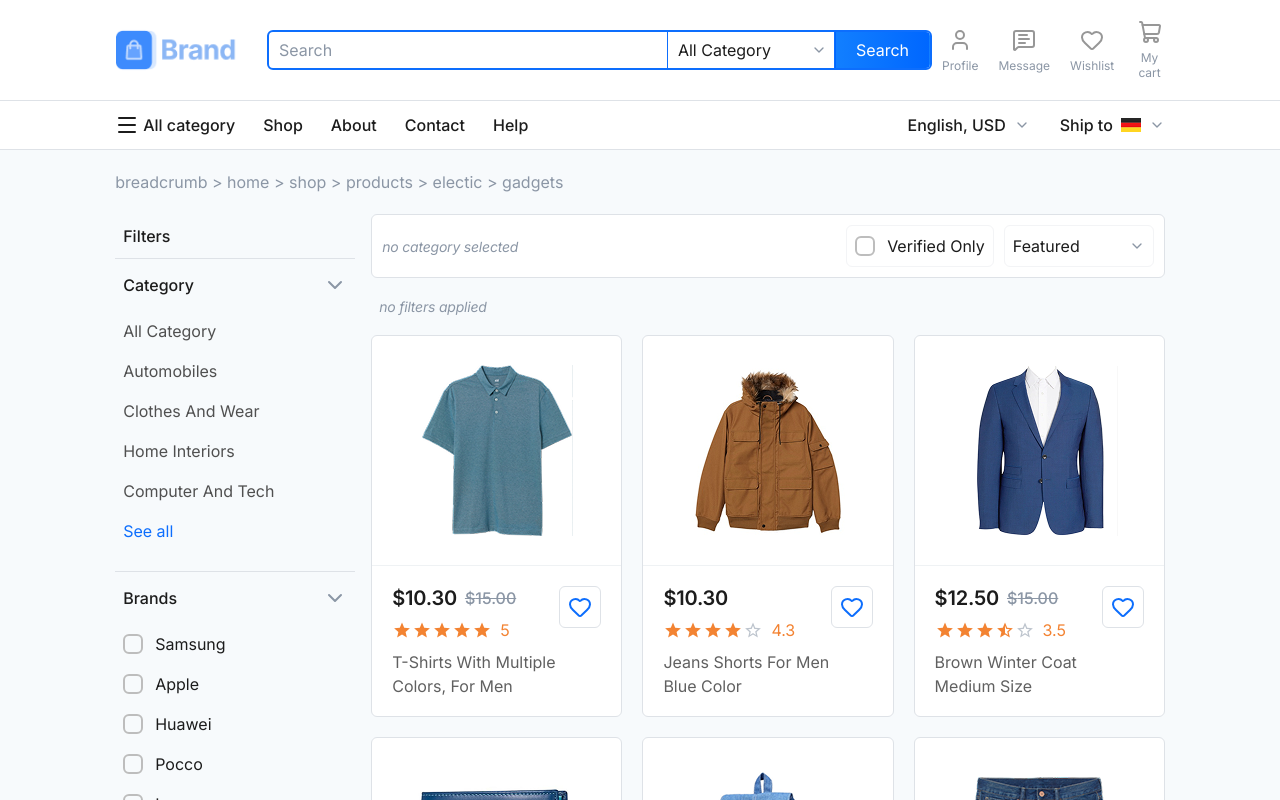
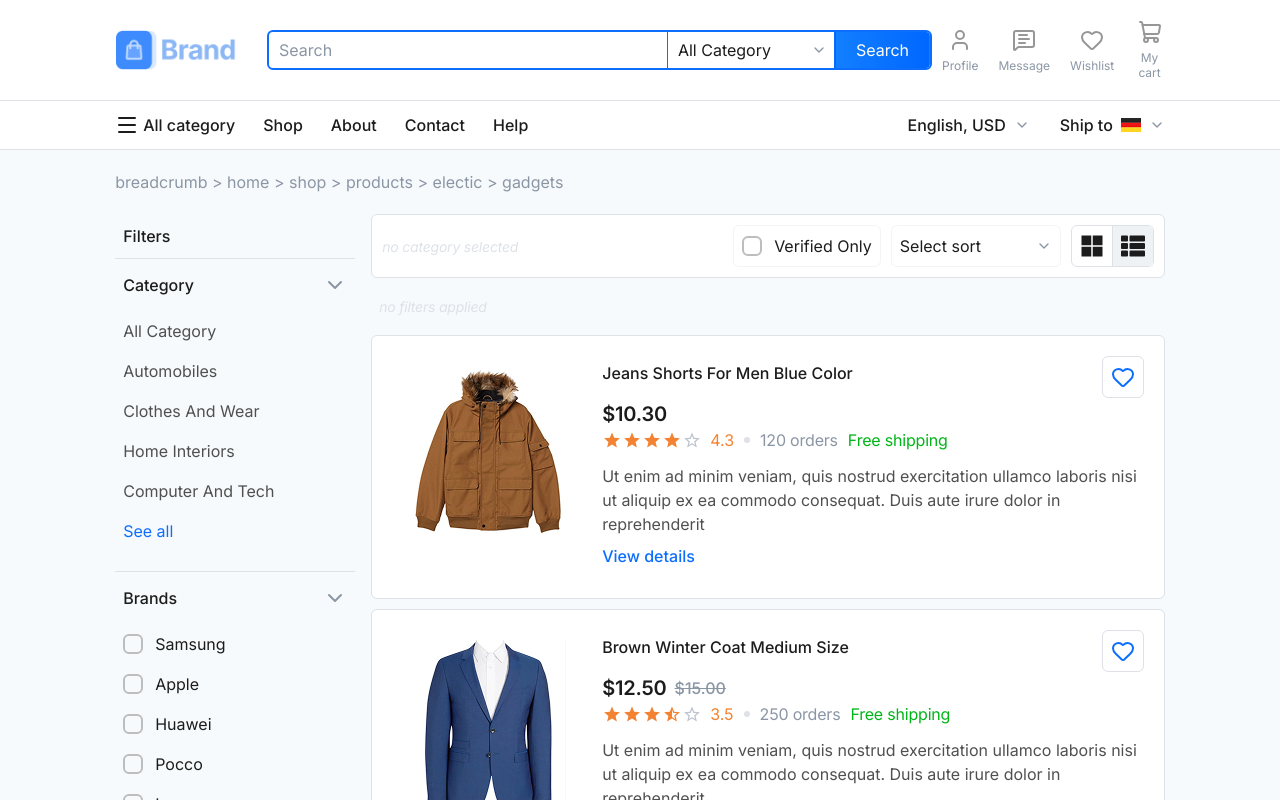
Before and after one commit to aliiashraf777/1rts-brand-ecom-app, a React (Vite) app: page /shop in a window 1280 px wide. Shown: the top 800 px of the page. Built offline with nearby package versions, Linux system fonts and the light colour scheme.

Commit message:
feat(shop): add products list view - grid view toggler

```diff
--- a/src/components/common/DropdownSelectors.tsx
+++ b/src/components/common/DropdownSelectors.tsx
@@ -46,7 +46,7 @@ export const CurrencySelector = () => {
                             key={`${item.currency}-${idx}`}
                             onClick={() => {
                                 currencySet(item)
-                                currencyClose
+                                currencyClose()
                             }}
                             className="w-fullx px-4 py-2 hover:bg-primary-light/50 cursor-pointer border-b border-gray-200 text-left"
                         >
@@ -106,7 +106,7 @@ export const FlagsSelector = ({ direction = 'bottom' }: flagsDirectionTy) => {
                         key={idx}
                         onClick={() => {
                             flagSet(item)
-                            flagClose
+                            flagClose()
                         }}
                         className="flex items-center gap-2 w-full px-4 py-2 hover:bg-primary-light/50 cursor-pointer border-b border-gray-200 text-left"
                     >
@@ -131,7 +131,6 @@ export const TopSortSelector = () => {
         isSortOpen,
         selectedSort,
         sortToggle,
-        sortOpen,
         sortClose,
         sortSelect
     } = useSortContext();
@@ -141,7 +140,7 @@ export const TopSortSelector = () => {
             <button
                 type="button"
                 onClick={sortToggle}
-                className="min-w-[150px] shirnk-0 flex items-center justify-between relative txt-base py-2.5 px-2 cursor-pointer border border-gray-100 rounded-card transition-all duration-300 ease-out hover:bg-gray-100"
+                className="min-w-[170px] shirnk-0 flex items-center justify-between relative txt-base py-2.5 px-2 cursor-pointer border border-gray-100 rounded-card transition-all duration-300 ease-out hover:bg-gray-100"
             >
                 <span>
                     {selectedSort.label}
@@ -165,7 +164,7 @@ export const TopSortSelector = () => {
                             sortSelect(item)
                             sortClose()
                         }}
-                        className={`px-4 py-2 border-r last:border-r-0 border-gray-200 hover:bg-primary-light/50 text-left`}
+                        className={`px-4 py-2 border-b last:border-b-0 border-gray-200 hover:bg-primary-light/50 text-left`}
                     >
                         {item.label}
                     </button>
--- a/src/components/shop/AppliedFiltersChips.tsx
+++ b/src/components/shop/AppliedFiltersChips.tsx
@@ -15,7 +15,7 @@ const AppliedFiltersChips = ({ appliedFiltersChipsH, productFilters, clearAllFil
         <div className="w-full h-max mb-section flex min-w-0 flex-wrap items-center gap-2">
             {appliedFiltersChipsH.length === 0
                 ?
-                (<p className="txt-small text-gray-500 italic px-2">
+                (<p className="txt-small text-gray-300 italic px-2">
                     no filters applied
                 </p>)
                 :
--- a/src/components/shop/TopFiltersBar.tsx
+++ b/src/components/shop/TopFiltersBar.tsx
@@ -3,6 +3,9 @@ import { filterVerifiedData } from "@/data/shopFiltersData";
 import type { ProductFiltersTy } from "@/pages/shop/Shop";
 import CheckboxBtn from "./CheckboxBtn";
 import { TopSortSelector } from "../common/DropdownSelectors";
+import { IoGridSharp } from "react-icons/io5";
+import { FaThList } from "react-icons/fa";
+import { useProductViewContext } from "@/context/ProductViewContext";
 
 type Props = {
     productFilters: ProductFiltersTy,
@@ -11,6 +14,8 @@ type Props = {
 
 const TopFiltersBar = ({ productFilters, updateVerified }: Props) => {
 
+    const { isListView, isGridView, productViewToggle } = useProductViewContext();
+
     return (
         <div className="w-full bg-white p-2.5 border border-gray-300 rounded-card mb-section">
             <div className="w-full flex justify-between items-center gap-2">
@@ -18,7 +23,7 @@ const TopFiltersBar = ({ productFilters, updateVerified }: Props) => {
                 <div className="flex items-center gap-1">
                     {productFilters.categoryIds.length === 0
                         ? (
-                            <p className="txt-small text-gray-500 italic">
+                            <p className="txt-small text-gray-300 italic">
                                 no category selected
                             </p>)
                         :
@@ -62,6 +67,28 @@ const TopFiltersBar = ({ productFilters, updateVerified }: Props) => {
                     <TopSortSelector />
 
                     {/* list-grid view toggle */}
+                    <div className="flex items-center border border-gray-300 rounded-card text-text-primary">
+                        <button
+                            type="button"
+                            onClick={productViewToggle}
+                            className={`p-2 cursor-pointer border-r border-gray-300
+                                ${isGridView ? "bg-gray-200" : ""}`}
+                        >
+                            <IoGridSharp
+                                className="w-6 h-6"
+                            />
+                        </button>
+                        <button
+                            type="button"
+                            onClick={productViewToggle}
+                            className={`p-2 cursor-pointer
+                                ${isListView ? 'bg-gray-200' : ''}`}
+                        >
+                            <FaThList
+                                className="w-6 h-6"
+                            />
+                        </button>
+                    </div>
 
                 </div>
             </div>
--- /dev/null
+++ b/src/context/ProductViewContext.tsx
@@ -0,0 +1,69 @@
+import { createContext, useContext, useMemo, useReducer, type PropsWithChildren } from "react"
+
+export type ProductViewInitialStateTy = {
+    isListView: boolean,
+    isGridView: boolean,
+}
+
+export const productViewInitialState: ProductViewInitialStateTy = {
+    isListView: true,
+    isGridView: false,
+}
+
+type ProductViewActionsU =
+    | { type: 'PRODUCT_VIEW_TOGGLE' }
+
+
+const productViewReducerFn = (
+    state: ProductViewInitialStateTy,
+    action: ProductViewActionsU,
+) => {
+    switch (action.type) {
+        case 'PRODUCT_VIEW_TOGGLE':
+            return {
+                ...state,
+                isListView: !state.isListView,
+                isGridView: !state.isGridView,
+            }
+    }
+}
+
+// context value
+type ProductViewContextValueTy = ProductViewInitialStateTy & {
+    productViewToggle: () => void,
+}
+
+export const ProductViewContext = createContext<ProductViewContextValueTy | undefined>(undefined)
+
+
+export const ProductViewContextProvider = ({ children }: PropsWithChildren) => {
+
+    const [state, dispatch] = useReducer(productViewReducerFn, productViewInitialState);
+
+    const productViewDispatchFns = useMemo(() => ({
+        productViewToggle: () => dispatch({ type: 'PRODUCT_VIEW_TOGGLE' })
+    }), [])
+
+    const value = useMemo(() => ({
+        ...state,
+        ...productViewDispatchFns
+    }), [state, productViewDispatchFns])
+
+    return (
+        <ProductViewContext.Provider value={value}>
+            {children}
+        </ProductViewContext.Provider>
+    )
+}
+
+
+// product view custom hook
+export const useProductViewContext = () => {
+    const context = useContext(ProductViewContext);
+
+    if (!context) {
+        throw new Error(`useProductViewContext must be used inside ProductViewContextProvider`)
+    }
+
+    return context;
+}
--- a/src/data/shopFiltersData.tsx
+++ b/src/data/shopFiltersData.tsx
@@ -22,6 +22,7 @@ export interface IfilterOption {
     id: string,
     label?: string,
     rating?: number,
+    sortKey?: 'SelectSort' | 'featured' | 'bestSellers' | 'new' | 'old' | 'priceLowToHigh' | 'priceHighToLow'
 }
 
 // export const filterBrandsData: filterBrandItem[] = [
@@ -121,23 +122,38 @@ export const filterVerifiedData: IfilterOption[] = [
 
 export const sortTopData: IfilterOption[] = [
     {
+        id: 'sort00',
+        label: 'Select sort',
+        sortKey: 'SelectSort'
+    },
+    {
         id: 'sort0',
         label: 'Featured',
+        sortKey: 'featured'
     },
     {
         id: 'sort1',
         label: 'Best seller',
+        sortKey: 'bestSellers'
     },
     {
         id: 'sort2',
-        label: 'Sale',
+        label: 'New',
+        sortKey: 'new'
     },
     {
         id: 'sort3',
-        label: 'Newest',
+        label: 'Old',
+        sortKey: 'old'
     },
     {
         id: 'sort4',
-        label: 'Old',
+        label: 'Price low to high',
+        sortKey: 'priceLowToHigh'
+    },
+    {
+        id: 'sort5',
+        label: 'Price high to low',
+        sortKey: 'priceHighToLow'
     },
 ]
--- a/src/hooks/useFilteredProducts.tsx
+++ b/src/hooks/useFilteredProducts.tsx
@@ -1,3 +1,4 @@
+import { useSortContext } from "@/context/TopSortContext";
 import { productsData } from "@/data/productsData";
 import type { ProductFiltersTy } from "@/pages/shop/Shop";
 import { useMemo } from "react";
@@ -5,8 +6,12 @@ import { useMemo } from "react";
 
 
 const useFilteredProducts = (productFilters: ProductFiltersTy) => {
-    return useMemo(() => (
-        productsData.filter((product) => {
+
+    const { selectedSort } = useSortContext();
+
+    return useMemo(() => {
+
+        const filteredProducts = productsData.filter((product) => {
 
             const productPrice = Number(product.price);
             const productRating = Number(product.ratings);
@@ -54,8 +59,29 @@ const useFilteredProducts = (productFilters: ProductFiltersTy) => {
                 matchedCondition &&
                 matchedVerified
             );
-        })
-    ), [productFilters])
+        });
+
+        return filteredProducts.sort((a, b) => {
+            switch (selectedSort.sortKey) {
+                case 'featured':
+                    return Number(b.featured ?? 0) - Number(a.featured ?? 0);
+                case 'bestSellers':
+                    return Number(b.orders) - Number(a.orders);
+                case 'new':
+                    return Number(b.isNew ?? 0) - Number(a.isNew ?? 0);
+                case 'old':
+                    return Number(b.isOld ?? 0) - Number(a.isOld ?? 0);
+                case 'priceLowToHigh':
+                    return Number(a.price) - Number(b.price);
+                case 'priceHighToLow':
+                    return Number(b.price) - Number(a.price);
+                case 'SelectSort':
+                default:
+                    return Number(b.selectSort ?? 0) - Number(a.selectSort ?? 0)
+            }
+        });
+
+    }, [productFilters, selectedSort]);
 }
 
 export default useFilteredProducts
--- a/src/main.tsx
+++ b/src/main.tsx
@@ -7,10 +7,12 @@ import { MobileMenuContextProvider } from './context/MobileMenuContext.tsx'
 import { CurrencyContextProvider } from './context/CurrencyContext.tsx'
 import { FlagsContextProvider } from './context/FlagsContext.tsx'
 import { SortContextProvider } from './context/TopSortContext.tsx'
+import { ProductViewContextProvider } from './context/ProductViewContext.tsx'
 BrowserRouter
 
 createRoot(document.getElementById('root')!).render(
   <StrictMode>
+    <ProductViewContextProvider>
       <SortContextProvider>
         <MobileMenuContextProvider>
           <CurrencyContextProvider>
@@ -22,5 +24,6 @@ createRoot(document.getElementById('root')!).render(
           </CurrencyContextProvider>
         </MobileMenuContextProvider>
       </SortContextProvider>
+    </ProductViewContextProvider>
   </StrictMode>,
 )
--- a/src/pages/shop/Shop.tsx
+++ b/src/pages/shop/Shop.tsx
@@ -9,6 +9,8 @@ import useFilteredProducts from "@/hooks/useFilteredProducts"
 import useFiltersChips from "@/hooks/useFiltersChips"
 import usePriceRange from "@/hooks/usePriceRange"
 import useFiltersUpdateHandlers from "@/hooks/useFiltersUpdateHandlers"
+import { useProductViewContext } from "@/context/ProductViewContext"
+import { searchCategoriesData } from "@/data/navigationData"
 
 
 export type ProductFiltersTy = {
@@ -55,6 +57,8 @@ const Shop = () => {
 
   const appliedFiltersChipsH = useFiltersChips(productFilters, setProductFilters, priceRangeH.reset);
 
+  const { isListView, isGridView, productViewToggle } = useProductViewContext();
+
   return (
     <div className="w-full">
 
@@ -92,12 +96,16 @@ const Shop = () => {
             />
 
             {/* products grid/list layout */}
-            <ShopGridProducts
-              filteredProductsH={filteredProductsH}
-            />
-            <ShopListProducts
-              filteredProductsH={filteredProductsH}
-            />
+            {isListView
+              ?
+              <ShopListProducts
+                filteredProductsH={filteredProductsH}
+              />
+              :
+              <ShopGridProducts
+                filteredProductsH={filteredProductsH}
+              />
+            }
 
           </div>
         </div>
```
Also changed, not shown: src/data/productsData.tsx (+10 -1 lines). Lines whose indentation alone changed are shown as unchanged.
